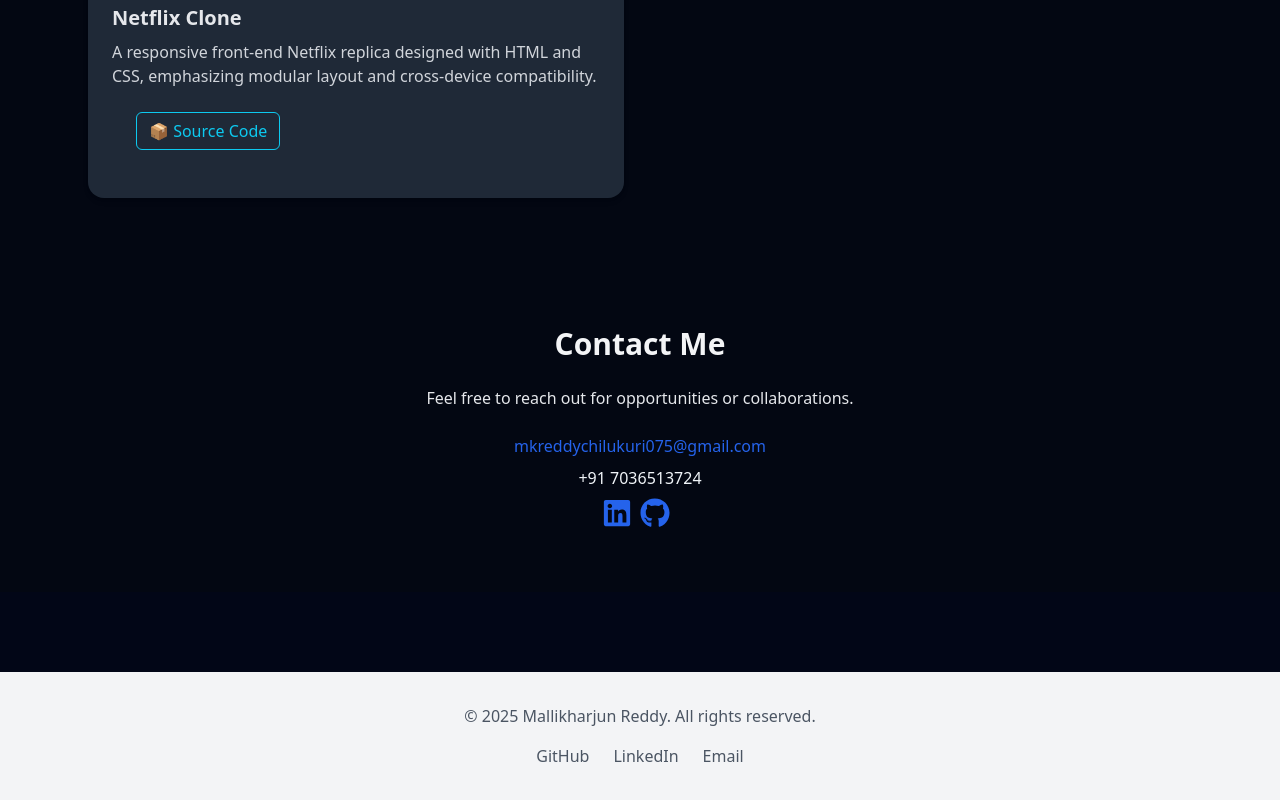
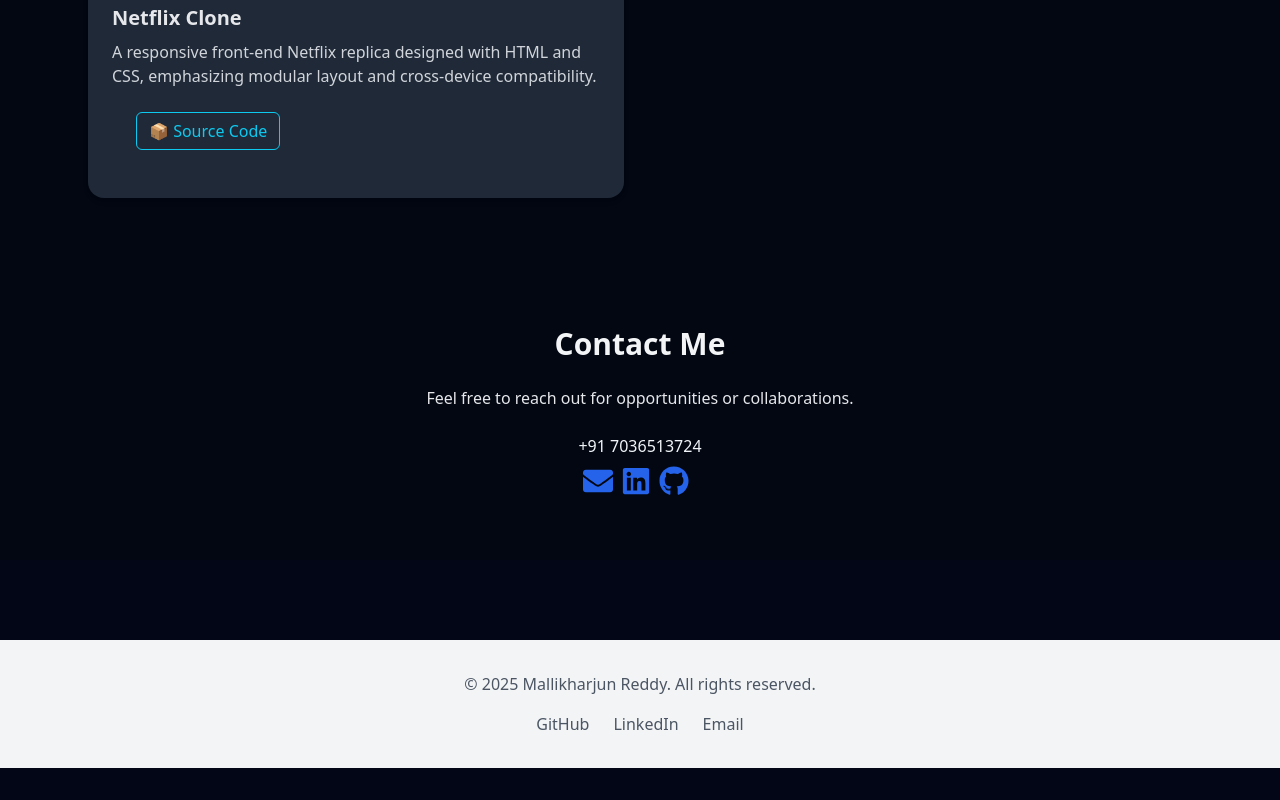
Before and after one commit to MALLIKHARJUNCH-02/Mallikharjun-Reddy-Portfolio, a React (Vite) app: page / in a window 1280 px wide. Shown: the part 5068-5868 px from the top of the page. After the commit the page ends 5836 px from the top, so only its background shows below. Built offline with nearby package versions, Linux system fonts and the light colour scheme.

Commit message:
Updated Ui

```diff
--- a/src/data/site.js
+++ b/src/data/site.js
@@ -151,6 +151,7 @@
 
   contact: {
     email: "mkreddychilukuri075@gmail.com",
+    zohoemail: "mallikharjunreddy@zohomail.in",
     phone: "+91 7036513724",
     linkedin: "https://www.linkedin.com/in/mallikharjun-reddy-chilukuri-754b92241",
     github: "https://github.com/MALLIKHARJUNCH-02"
--- a/src/sections/Contact.jsx
+++ b/src/sections/Contact.jsx
@@ -27,11 +27,14 @@
           Feel free to reach out for opportunities or collaborations.
         </motion.p>
         <div className="space-y-2">
-          <p><a href={`mailto:${siteData.contact.email}`} className="text-blue-600 dark:text-blue-400">{siteData.contact.email}</a></p>
+
           <p>{siteData.contact.phone}</p>
+
           <div className="d-flex justify-center">
-          <p><a href={siteData.contact.linkedin} target="_blank" className="text-blue-600 dark:text-blue-400"><FaLinkedin className="inline mr-2 text-3xl" /></a></p>
-          <p><a href={siteData.contact.github} target="_blank" className="text-blue-600 dark:text-blue-400"><FaGithub className="inline mr-2 text-3xl" /></a></p>
+            <p><a href={`mailto:${siteData.contact.email}`} className="text-blue-600 dark:text-blue-400"><FaEnvelope className="inline mr-2 text-3xl" /></a></p>
+            <p><a href={siteData.contact.linkedin} target="_blank" className="text-blue-600 dark:text-blue-400"><FaLinkedin className="inline mr-2 text-3xl" /></a></p>
+            <p><a href={siteData.contact.github} target="_blank" className="text-blue-600 dark:text-blue-400"><FaGithub className="inline mr-2 text-3xl" /></a></p>
+            {/* <p><a href={`mailto:${siteData.contact.zohoemail}`} className="text-blue-600 dark:text-blue-400"><FaEnvelope className="inline text-3xl" /> <span className="fw-bold">Zoho Mail</span></a></p> */}
           </div>
         </div>
 
```
